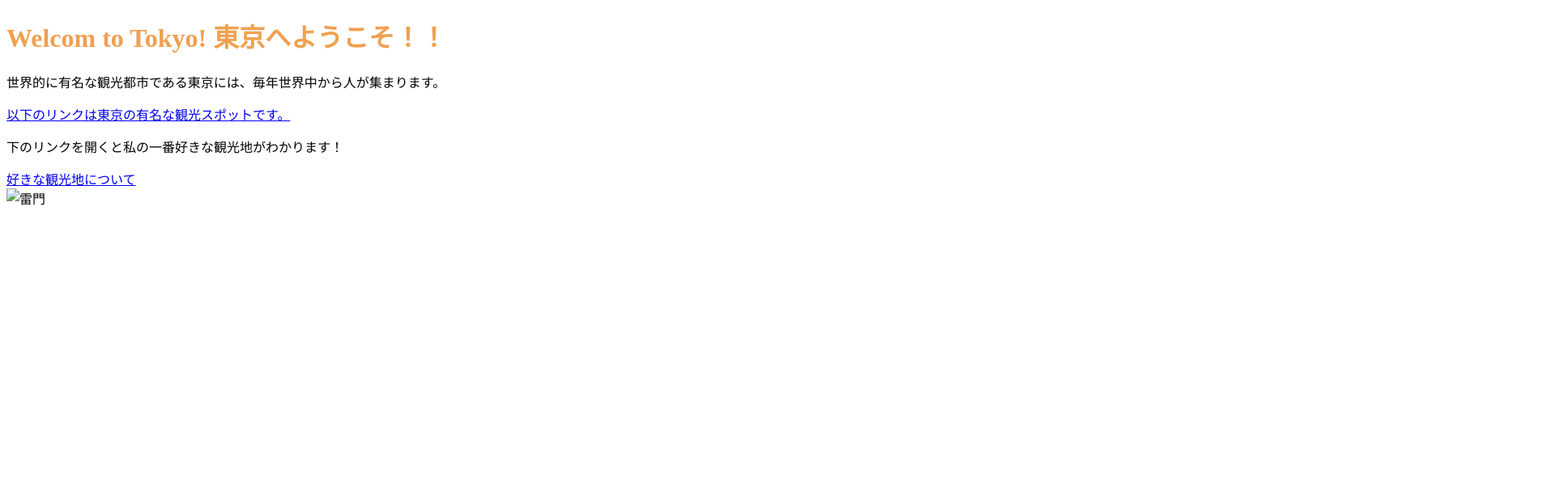
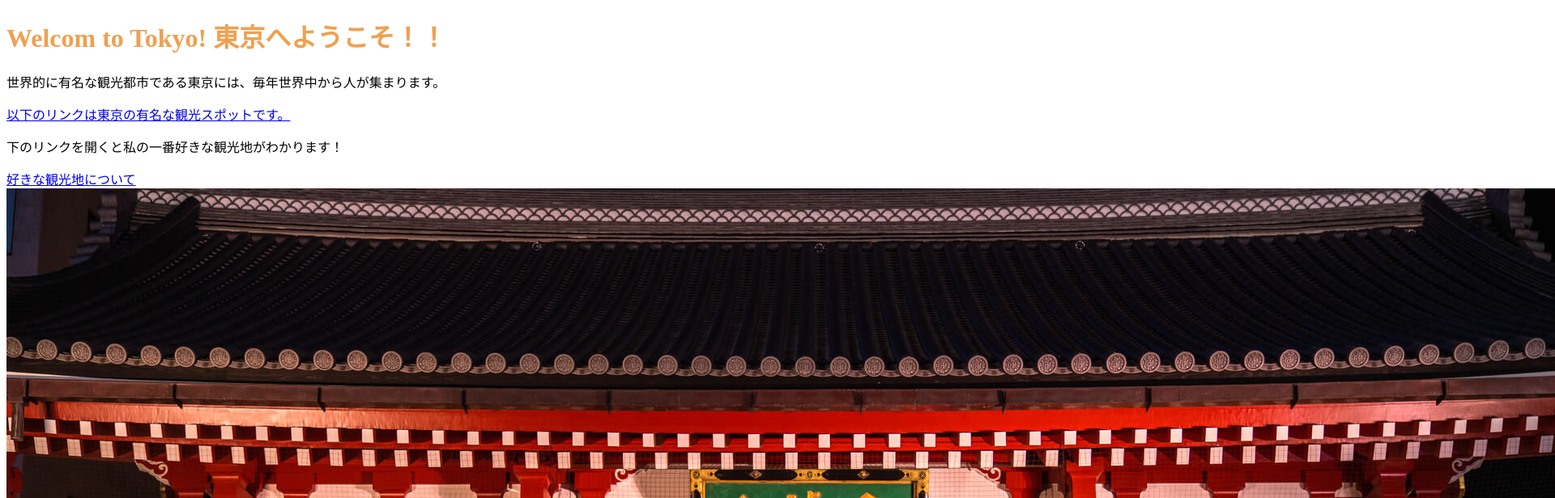
Before and after one commit to xiaruich/20241, a plain HTML site: page index.html in a window 1280 px wide. Shown: the top 616 px of the page at 81% size, 1920 px wide, since content can reach past the window. Drawn offline with Linux system fonts and the light colour scheme.

Commit message:
Update index.html

```diff
--- a/index.html
+++ b/index.html
@@ -22,7 +22,7 @@
 <a href="https://www.club-t.com/ct/kanko/guide/kokunai/info/k_077/?waad=Zar0ISig&click_product=yahoo_common&utm_source=yahoo&utm_medium=cpc&utm_campaign=00_DAS-zenryokoubuDA_meindomeinhaikasubete_yahoo_cpc_ds&utm_term=&yclid=YSS.1000001623.EAIaIQobChMIq4PZiOywhwMVtAl7Bx3-OAM1EAAYASAAEgLJN_D_BwE/">以下のリンクは東京の有名な観光スポットです。</a><br>
 <p>下のリンクを開くと私の一番好きな観光地がわかります！</p>
  <a href="a.html" target="_blank">好きな観光地について</a><br>
-<img src="./image/sbh.jpg" alt="雷門">
+<img src="./image/kaminarimon.jpg" alt="雷門">
 
 
 </body>
```
